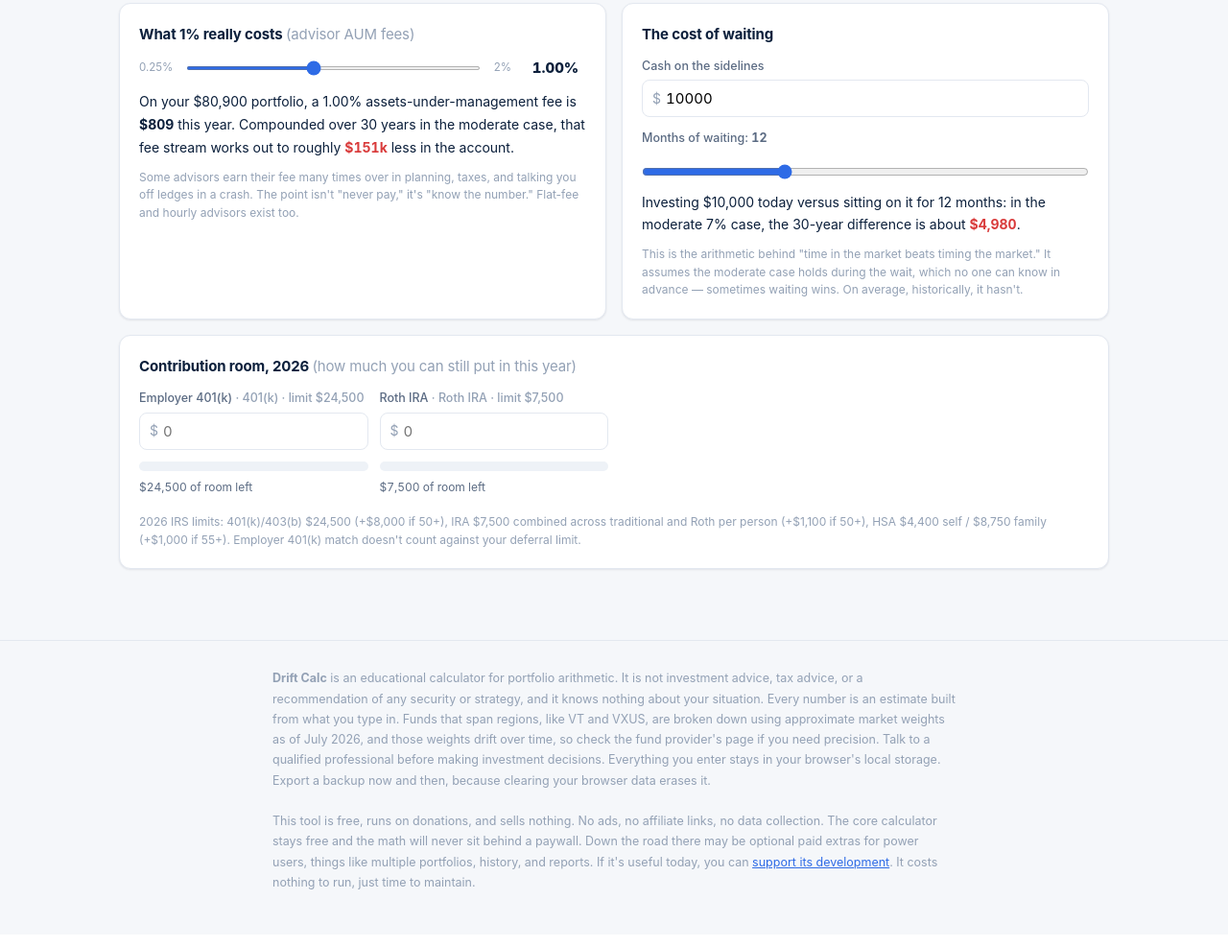
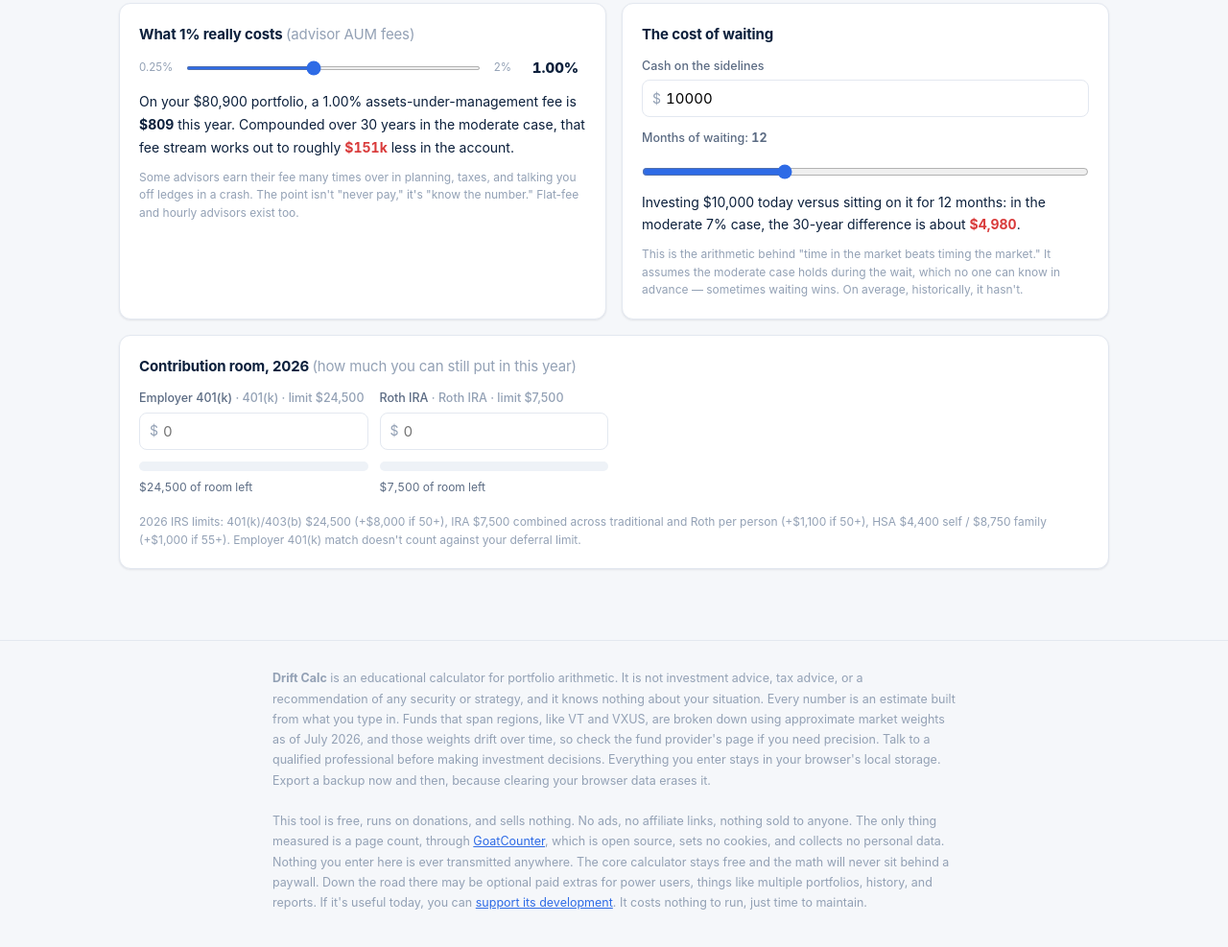
Before and after one commit to driftcalc/driftcalc, a plain HTML site: page index.html in a window 1280 px wide. Shown: the part 3863-4850 px from the top of the page at 96% size. Drawn offline with Linux system fonts and the light colour scheme.

Commit message:
Add GoatCounter analytics with disclosure

```diff
--- a/index.html
+++ b/index.html
@@ -3,7 +3,7 @@
 <head>
 <meta charset="UTF-8">
 <meta name="viewport" content="width=device-width, initial-scale=1.0">
-<meta http-equiv="Content-Security-Policy" content="default-src 'self'; script-src 'unsafe-inline'; style-src 'self' 'unsafe-inline' https://fonts.googleapis.com; font-src https://fonts.gstatic.com; img-src 'self' data:; connect-src 'self'; frame-src 'none'; object-src 'none'; base-uri 'none'; form-action 'none'">
+<meta http-equiv="Content-Security-Policy" content="default-src 'self'; script-src 'unsafe-inline' https://gc.zgo.at; style-src 'self' 'unsafe-inline' https://fonts.googleapis.com; font-src https://fonts.gstatic.com; img-src 'self' data: https://driftcalc.goatcounter.com; connect-src 'self' https://driftcalc.goatcounter.com; frame-src 'none'; object-src 'none'; base-uri 'none'; form-action 'none'">
 <title>Drift Calculator: where should this month's contribution go?</title>
 <link rel="preconnect" href="https://fonts.googleapis.com">
 <link href="https://fonts.googleapis.com/css2?family=Inter:wght@400;500;600;700&family=Manrope:wght@600;700;800&display=swap" rel="stylesheet">
@@ -402,10 +402,14 @@ footer .wrap{max-width:760px}
 
 <footer><div class="wrap">
   <b>Drift Calc</b> is an educational calculator for portfolio arithmetic. It is not investment advice, tax advice, or a recommendation of any security or strategy, and it knows nothing about your situation. Every number is an estimate built from what you type in. Funds that span regions, like VT and VXUS, are broken down using approximate market weights as of <span id="asofFoot"></span>, and those weights drift over time, so check the fund provider's page if you need precision. Talk to a qualified professional before making investment decisions. Everything you enter stays in your browser's local storage. Export a backup now and then, because clearing your browser data erases it.
-  <br><br>This tool is free, runs on donations, and sells nothing. No ads, no affiliate links, no data collection. The core calculator stays free and the math will never sit behind a paywall. Down the road there may be optional paid extras for power users, things like multiple portfolios, history, and reports. If it's useful today, you can <a href="https://ko-fi.com/driftcalc" target="_blank" rel="noopener" style="color:var(--accent)">support its development</a>. It costs nothing to run, just time to maintain.
+  <br><br>This tool is free, runs on donations, and sells nothing. No ads, no affiliate links, nothing sold to anyone. The only thing measured is a page count, through <a href="https://www.goatcounter.com" target="_blank" rel="noopener" style="color:var(--accent)">GoatCounter</a>, which is open source, sets no cookies, and collects no personal data. Nothing you enter here is ever transmitted anywhere. The core calculator stays free and the math will never sit behind a paywall. Down the road there may be optional paid extras for power users, things like multiple portfolios, history, and reports. If it's useful today, you can <a href="https://ko-fi.com/driftcalc" target="_blank" rel="noopener" style="color:var(--accent)">support its development</a>. It costs nothing to run, just time to maintain.
 </div></footer>
 
 <div class="toast" id="toast"></div>
+
+<!-- Page counter only. No cookies, no personal data, and nothing you type is ever sent. -->
+<script data-goatcounter="https://driftcalc.goatcounter.com/count"
+        async src="//gc.zgo.at/count.js"></script>
 
 <script>
 'use strict';
```
Also changed, not shown: 1 other file.
